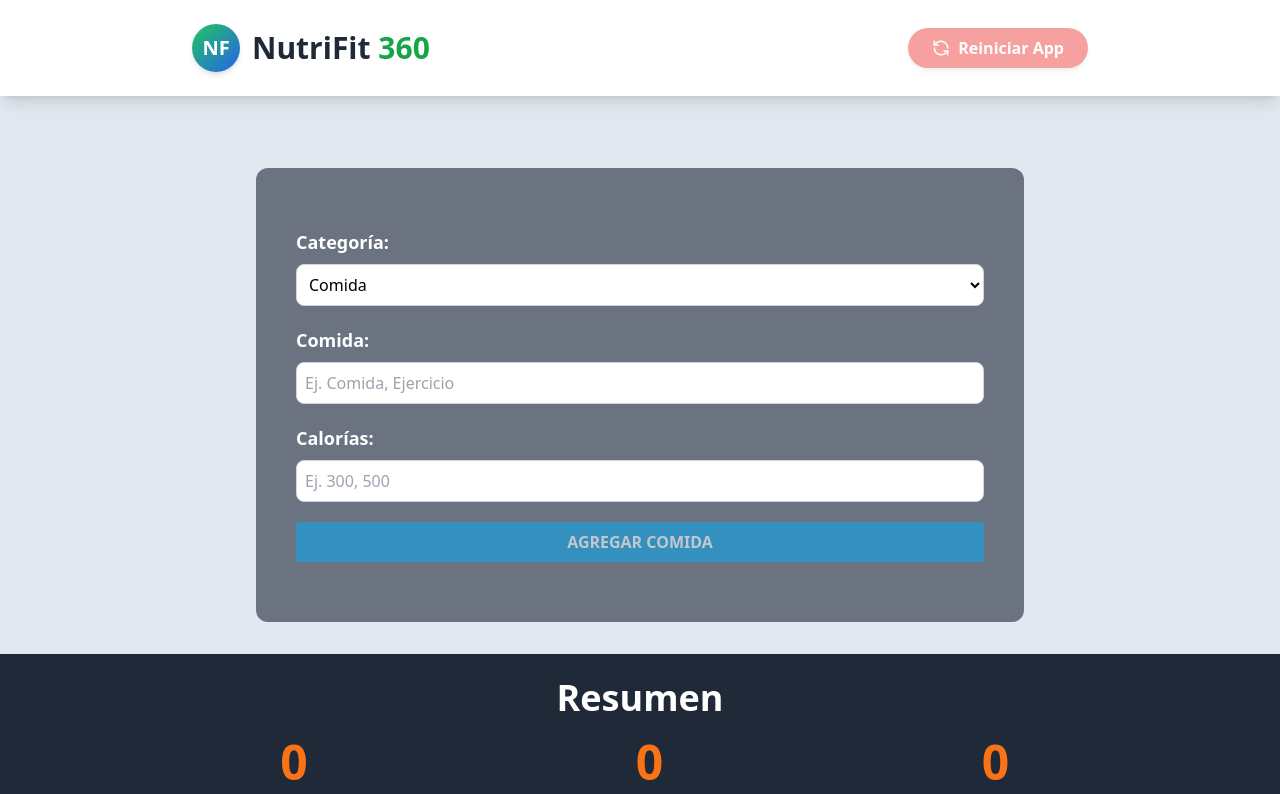
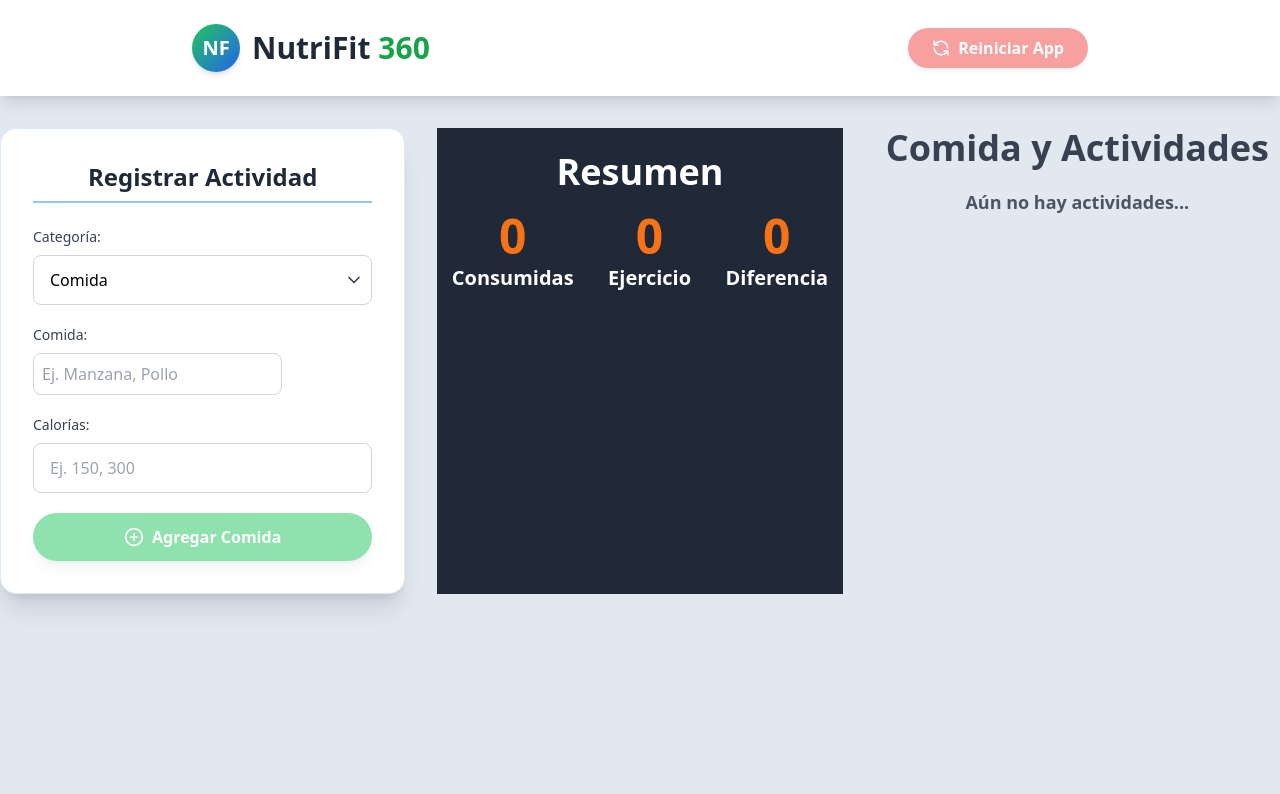
Before and after one commit to fzflorez/mf-nutri-fit-360, a React (Vite) app: page / in a window 1280 px wide. Shown: the top 794 px of the page. Built offline with nearby package versions, Linux system fonts and the light colour scheme.

Commit message:
style: update Form component with a more modern and appealing design

```diff
--- a/src/App.tsx
+++ b/src/App.tsx
@@ -25,12 +25,16 @@ function App() {
             <div className="flex items-center justify-center w-12 h-12 rounded-full bg-gradient-to-br from-green-500 to-blue-600 text-white font-bold text-xl shadow-md">
               NF
             </div>
-            <h1 className="text-3xl font-extrabold text-gray-800">NutriFit <span className="text-green-600">360</span></h1>
+            <h1 className="text-3xl font-extrabold text-gray-800">
+              NutriFit <span className="text-green-600">360</span>
+            </h1>
           </div>
           <button
             disabled={!canRestartApp}
             onClick={() => dispatch({ type: "restart-app" })}
-            className={`bg-red-500 text-white font-bold py-2 px-6 rounded-full shadow-md flex items-center space-x-2 transition duration-300 disabled:opacity-50 ${canRestartApp && 'cursor-pointer hover:bg-red-600'}`}
+            className={`bg-red-500 text-white font-bold py-2 px-6 rounded-full shadow-md flex items-center space-x-2 transition duration-300 disabled:opacity-50 ${
+              canRestartApp && "cursor-pointer hover:bg-red-600"
+            }`}
           >
             <RefreshCcw size={18} />
             <span>Reiniciar App</span>
@@ -38,10 +42,8 @@ function App() {
         </div>
       </header>
 
-      <main className=" relative space-y-8 py-10 px-5 md:px-0">
-        <section className=" max-w-3xl mx-auto bg-gray-500 py-5 rounded-xl">
-          <Form dispatch={dispatch} state={state} />
-        </section>
+      <main className=" container mx-auto grid grid-cols-1 lg:grid-cols-3 gap-8">
+        <Form dispatch={dispatch} state={state} />
 
         <section className=" w-full bg-gray-800 py-6">
           <CalorieTracker activities={state.activities} />
--- a/src/components/Form.tsx
+++ b/src/components/Form.tsx
@@ -3,6 +3,7 @@ import { v4 as uuidv4 } from "uuid";
 import { categories } from "../data/categories";
 import { Activity } from "../types";
 import { ActivityActions, ActivityState } from "../reducers/activity-reducer";
+import { ChevronDown, PlusCircle } from "lucide-react";
 
 type FormProps = {
   dispatch: React.ActionDispatch<[action: ActivityActions]>;
@@ -43,7 +44,7 @@ export default function Form({ dispatch, state }: FormProps) {
 
   function isValidActivity() {
     const { name, calories } = activity;
-    return name.trim() !== "" && calories > "";
+    return name.trim() !== "" && calories !== "";
   }
 
   function handleSubmit(e: React.FormEvent<HTMLFormElement>) {
@@ -55,18 +56,27 @@ export default function Form({ dispatch, state }: FormProps) {
   }
 
   return (
-    <form className=" space-y-5 p-4 md:p-10" onSubmit={handleSubmit}>
-      <div className=" grid grid-cols-1 gap-2">
+    <>
+      <form
+        className="lg:col-span-1 bg-white p-6 md:p-8 rounded-2xl shadow-xl border border-blue-100 h-fit"
+        onSubmit={handleSubmit}
+      >
+        <h2 className="text-2xl font-bold text-gray-800 mb-6 border-b-2 border-blue-300 text-center pb-2">
+          Registrar Actividad
+        </h2>
+        <div className="space-y-5">
+          <div>
             <label
               htmlFor="category"
-          className=" text-base font-bold md:text-lg text-white"
+              className="block text-gray-700 text-sm font-medium mb-2"
             >
               Categoría:
             </label>
+            <div className="relative">
               <select
                 id="category"
                 value={activity.category}
-          className=" border border-gray-300 py-1 px-2 rounded-lg w-full bg-white outline-none md:p-2"
+                className="block w-full px-4 py-3 border border-gray-300 rounded-lg bg-white appearance-none focus:outline-none focus:ring-2 focus:ring-green-500 focus:border-green-500 transition duration-200 pr-10"
                 onChange={handleChange}
               >
                 {categories.map((category) => (
@@ -75,12 +85,16 @@ export default function Form({ dispatch, state }: FormProps) {
                   </option>
                 ))}
               </select>
+              <div className="pointer-events-none absolute inset-y-0 right-0 flex items-center px-2 text-gray-700">
+                <ChevronDown size={20} />
+              </div>
+            </div>
           </div>
 
-      <div className=" grid grid-cols-1 gap-2">
+          <div>
             <label
               htmlFor="name"
-          className=" text-base font-bold md:text-lg text-white"
+              className="block text-gray-700 text-sm font-medium mb-2"
             >
               {activity.category === 1 ? "Comida" : "Ejercicio"}:
             </label>
@@ -89,15 +103,19 @@ export default function Form({ dispatch, state }: FormProps) {
               id="name"
               value={activity.name}
               className=" border border-gray-300 py-1 px-2 rounded-lg outline-none md:p-2"
-          placeholder="Ej. Comida, Ejercicio"
+              placeholder={
+                activity.category === 1
+                  ? "Ej. Manzana, Pollo"
+                  : "Ej. Correr, Pesas"
+              }
               onChange={handleChange}
             />
           </div>
 
-      <div className=" grid grid-cols-1 gap-2">
+          <div>
             <label
               htmlFor="calories"
-          className=" text-base font-bold md:text-lg text-white"
+              className="block text-gray-700 text-sm font-medium mb-2"
             >
               Calorías:
             </label>
@@ -105,18 +123,32 @@ export default function Form({ dispatch, state }: FormProps) {
               type="number"
               id="calories"
               value={Number(activity.calories) === 0 ? "" : activity.calories}
-          className=" border border-gray-300 py-1 px-2 rounded-lg outline-none md:p-2"
-          placeholder="Ej. 300, 500"
+              placeholder="Ej. 150, 300"
+              className="w-full px-4 py-3 border border-gray-300 rounded-lg focus:ring-2 focus:ring-green-500 focus:border-green-500 transition duration-200"
               onChange={handleChange}
             />
           </div>
 
-      <input
+          <button
             type="submit"
-        className=' bg-sky-500 text-white font-bold w-full py-1 rounded-sm cursor-pointer uppercase disabled:opacity-60 md:p-2'
+            className={`w-full bg-green-500 text-white font-bold py-3 px-6 rounded-full shadow-lg flex items-center justify-center space-x-2 transform transition duration-300 disabled:opacity-50 ${isValidActivity() && "hover:bg-green-600"}`}
             disabled={!isValidActivity()}
-        value={state.activeId ? "Guardar Cambios" : activity.category === 1 ? "Agregar Comida" : "Agregar Ejercicio"}
-      />
+          >
+            <PlusCircle size={20} />
+            <span>{
+              state.activeId
+                ? "Guardar Cambios"
+                : activity.category === 1
+                ? "Agregar Comida"
+                : "Agregar Ejercicio"
+            }
+
+            </span>
+          </button>
+        </div>
       </form>
+
+
+    </>
   );
 }
```
Lines whose indentation alone changed are shown as unchanged.
